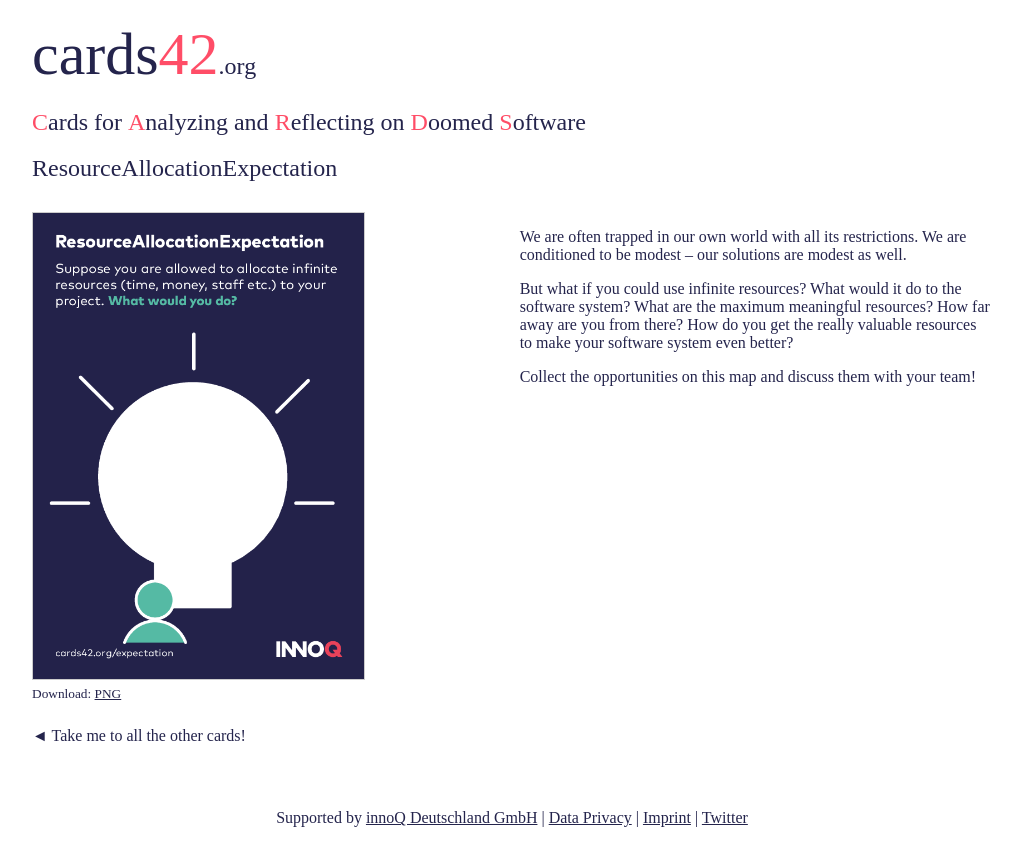
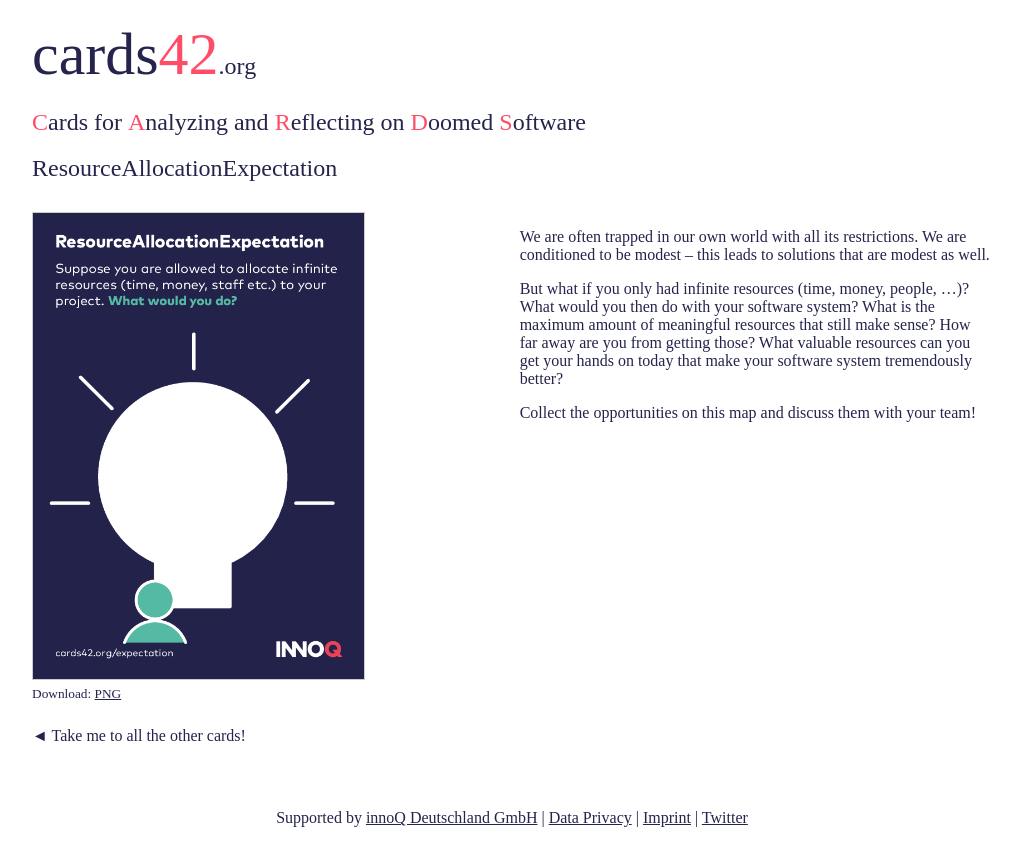
Before and after one commit to innoq/cards42org, a Jekyll site: the page built from _descriptions_EN/card01_expectation.md, in a window 1280 px wide. Shown: the top 866 px of the page, without its empty margins (128-1148 px from the left). Built offline with Jekyll 4.4.1, drawn with Linux system fonts in a browser that asks for light colours; some web fonts are replaced.

Commit message:
fix spelling

```diff
--- a/_descriptions_EN/card01_expectation.md
+++ b/_descriptions_EN/card01_expectation.md
@@ -3,8 +3,8 @@ name: ResourceAllocationExpectation
 layout: card_page
 slug: expectation
 ---
-We are often trapped in our own world with all its restrictions. We are conditioned to be modest &ndash; our solutions are modest as well.
+We are often trapped in our own world with all its restrictions. We are conditioned to be modest &ndash; this leads to solutions that are modest as well.
 
-But what if you could use infinite resources? What would it do to the software system? What are the maximum meaningful resources? How far away are you from there? How do you get the really valuable resources to make your software system even better?
+But what if you only had infinite resources (time, money, people, ...)? What would you then do with your software system? What is the maximum amount of meaningful resources that still make sense? How far away are you from getting those? What valuable resources can you get your hands on today that make your software system tremendously better?
 
 Collect the opportunities on this map and discuss them with your team!
```
